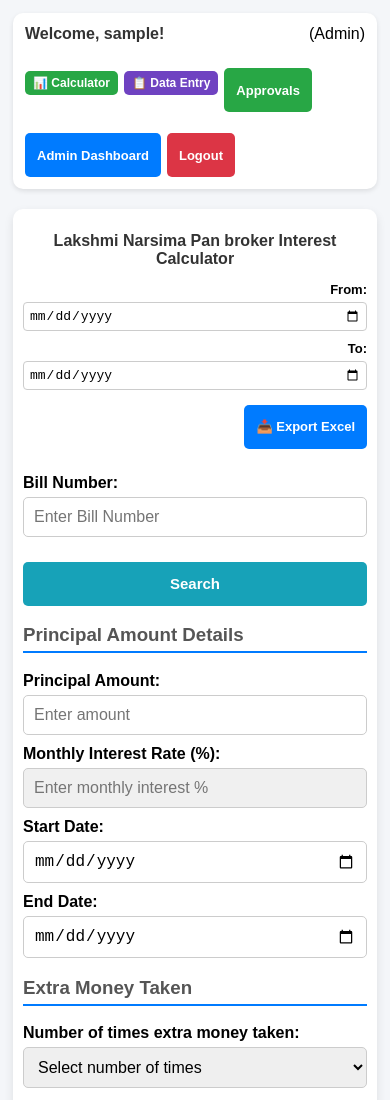
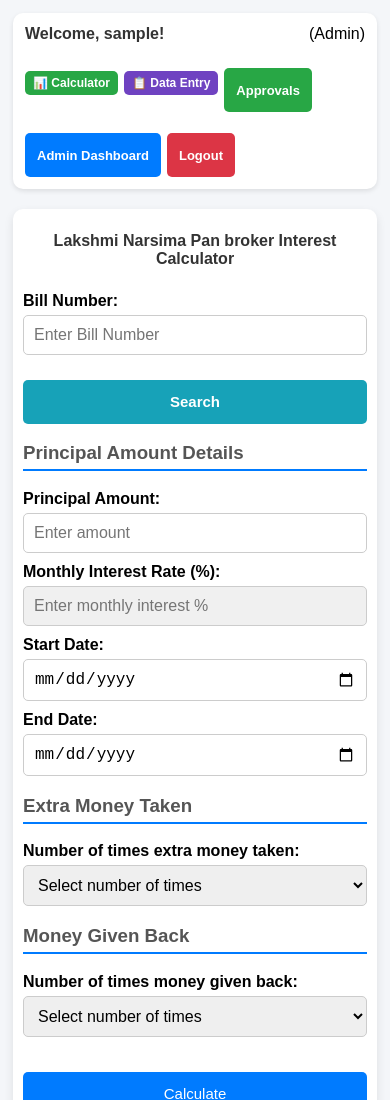
Before and after one commit to GOWRICHARANCHERRY/customerdata, a plain HTML site: page frontend/simple13.html in a window 390 px wide. Shown: the top 1100 px of the page. Drawn offline with Linux system fonts and the light colour scheme; sample sign-in values are in the browser's storage.

Commit message:
mobile layout

```diff
--- a/frontend/simple13.html
+++ b/frontend/simple13.html
@@ -329,14 +329,6 @@
   <div class="container">
     <h2>Lakshmi Narsima Pan broker Interest Calculator</h2>
 
-    <div id="excelExportSection" style="text-align: right; margin-bottom: 15px; display: none;">
-      <label style="font-weight: bold; font-size: 13px;">From:</label>
-      <input type="date" id="calcExportDateFrom" style="padding: 5px; border: 1px solid #ccc; border-radius: 4px; font-size: 13px;">
-      <label style="font-weight: bold; font-size: 13px;">To:</label>
-      <input type="date" id="calcExportDateTo" style="padding: 5px; border: 1px solid #ccc; border-radius: 4px; font-size: 13px;">
-      <button class="nav-btn" onclick="calcExportToExcel()" style="padding: 5px 12px; font-size: 13px;">📥 Export Excel</button>
-    </div>
-
     <div class="bill-number-section">
       <div class="bill-number-field">
         <label>Bill Number:</label>
@@ -492,14 +484,10 @@
         document.getElementById('approvalBtn').style.display = 'block';
         document.getElementById('adminDashboardBtn').style.display = 'block';
         document.getElementById('userRole').textContent = '(Admin)';
-        document.getElementById('excelExportSection').style.display = 'block';
       } else {
         if (!currentUser.dataEntryAccess) {
           const dataEntryLink = document.querySelector('.nav-data-entry');
           if (dataEntryLink) dataEntryLink.style.display = 'none';
-        }
-        if (currentUser.excelAccess) {
-          document.getElementById('excelExportSection').style.display = 'block';
         }
       }
     }
@@ -508,42 +496,6 @@
       localStorage.removeItem('token');
       localStorage.removeItem('currentUser');
       window.location.href = 'login.html';
-    }
-
-    async function calcExportToExcel() {
-      try {
-        const dateFrom = document.getElementById('calcExportDateFrom')?.value || '';
-        const dateTo = document.getElementById('calcExportDateTo')?.value || '';
-        let url = '/customers/export-excel';
-        const params = [];
-        if (dateFrom) params.push('dateFrom=' + encodeURIComponent(dateFrom));
-        if (dateTo) params.push('dateTo=' + encodeURIComponent(dateTo));
-        if (params.length) url += '?' + params.join('&');
-        const token = localStorage.getItem('token');
-        const res = await fetch(API_BASE + url, { headers: { 'Authorization': 'Bearer ' + token } });
-        if (res.status === 401 || res.status === 403) {
-          localStorage.removeItem('token');
-          localStorage.removeItem('currentUser');
-          window.location.href = 'login.html';
-          return;
-        }
-        const blob = await res.blob();
-        const now = new Date();
-        const dateStr = now.getFullYear() + '-' +
-          (now.getMonth() + 1).toString().padStart(2, '0') + '-' +
-          now.getDate().toString().padStart(2, '0');
-        const rangeStr = dateFrom && dateTo ? '_' + dateFrom + '_to_' + dateTo : '';
-        const filename = 'backup_' + dateStr + rangeStr + '.xlsx';
-        const urlObj = window.URL.createObjectURL(blob);
-        const a = document.createElement('a');
-        a.href = urlObj;
-        a.download = filename;
-        a.click();
-        window.URL.revokeObjectURL(urlObj);
-        alert('Successfully exported to ' + filename);
-      } catch (err) {
-        alert('Error exporting to Excel.');
-      }
     }
 
     function autoSetInterestRate() {
@@ -1332,6 +1284,9 @@
       if (isSold) {
         headerHtml += '<p style="font-weight: bold; color: #28a745; margin: 5px 0 0 0;">Balance Remaining: ₹0.00 <span style="font-weight: normal; color: #666; font-size: 13px;">(settled on sale)</span></p>';
         headerHtml += '<p style="font-weight: bold; color: #333; margin: 3px 0 0 0;">Amount Paid: ₹' + finalBalance.toFixed(2) + '</p>';
+        if (pendingMoney > 0) {
+          headerHtml += '<p style="font-weight: bold; color: #dc3545; margin: 3px 0 0 0;">Pending Money: ₹' + pendingMoney.toFixed(2) + '</p>';
+        }
       } else {
         headerHtml += '<p style="font-weight: bold; color: #dc3545; margin: 3px 0 0 0;">Interest Balance: ₹' + finalBalance.toFixed(2) + '</p>';
         if (pendingMoney > 0) {
@@ -1379,6 +1334,9 @@
         summaryHTML += '<p style="color: green; font-weight: bold; text-align: center; margin-top: 10px;">✓ Account Settled</p>';
         if (isSold) {
           summaryHTML += '<p style="color: #333; font-weight: bold; text-align: center; margin-top: 2px; font-size: 14px;">Amount Paid: ₹' + finalBalance.toFixed(2) + '</p>';
+          if (pendingMoney > 0) {
+            summaryHTML += '<p style="color: #dc3545; font-weight: bold; text-align: center; margin-top: 2px;">Pending Money: ₹' + pendingMoney.toFixed(2) + '</p>';
+          }
         }
       } else {
         const showTotal = pendingMoney > 0;
```
